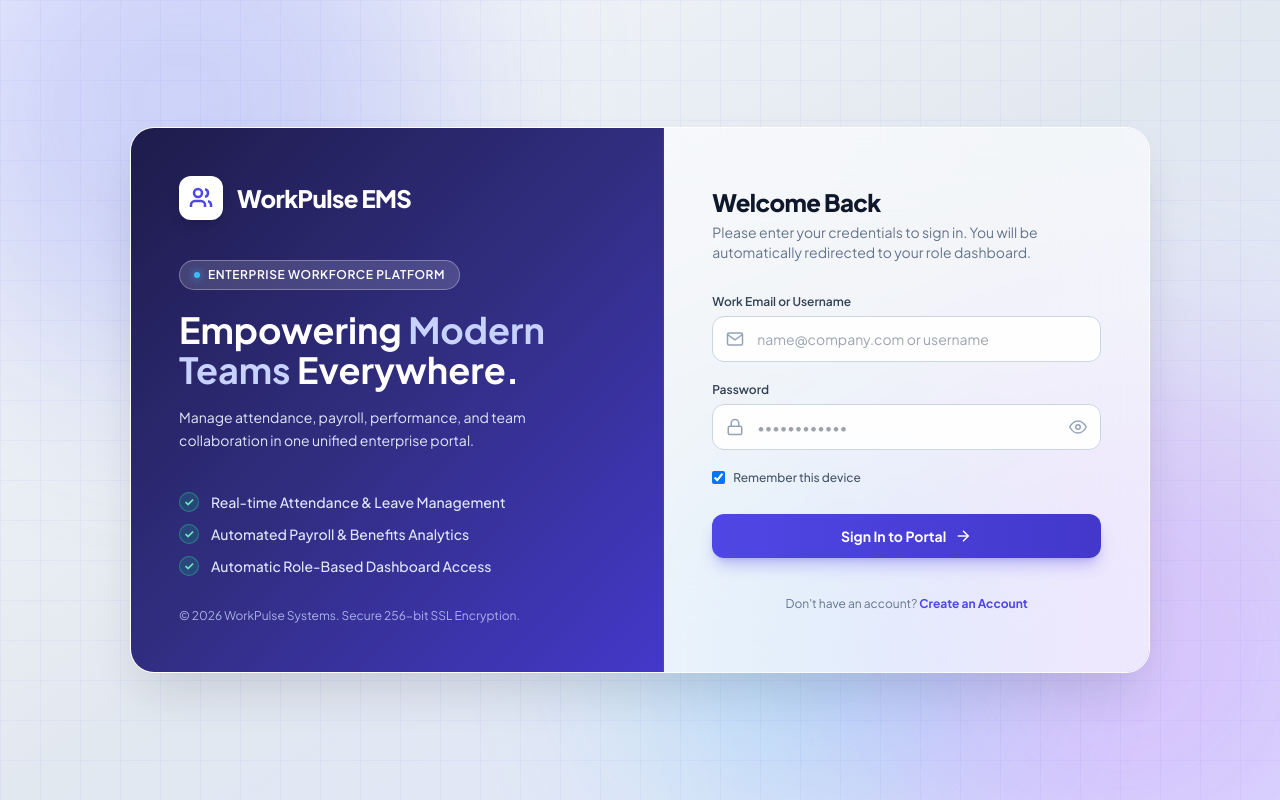
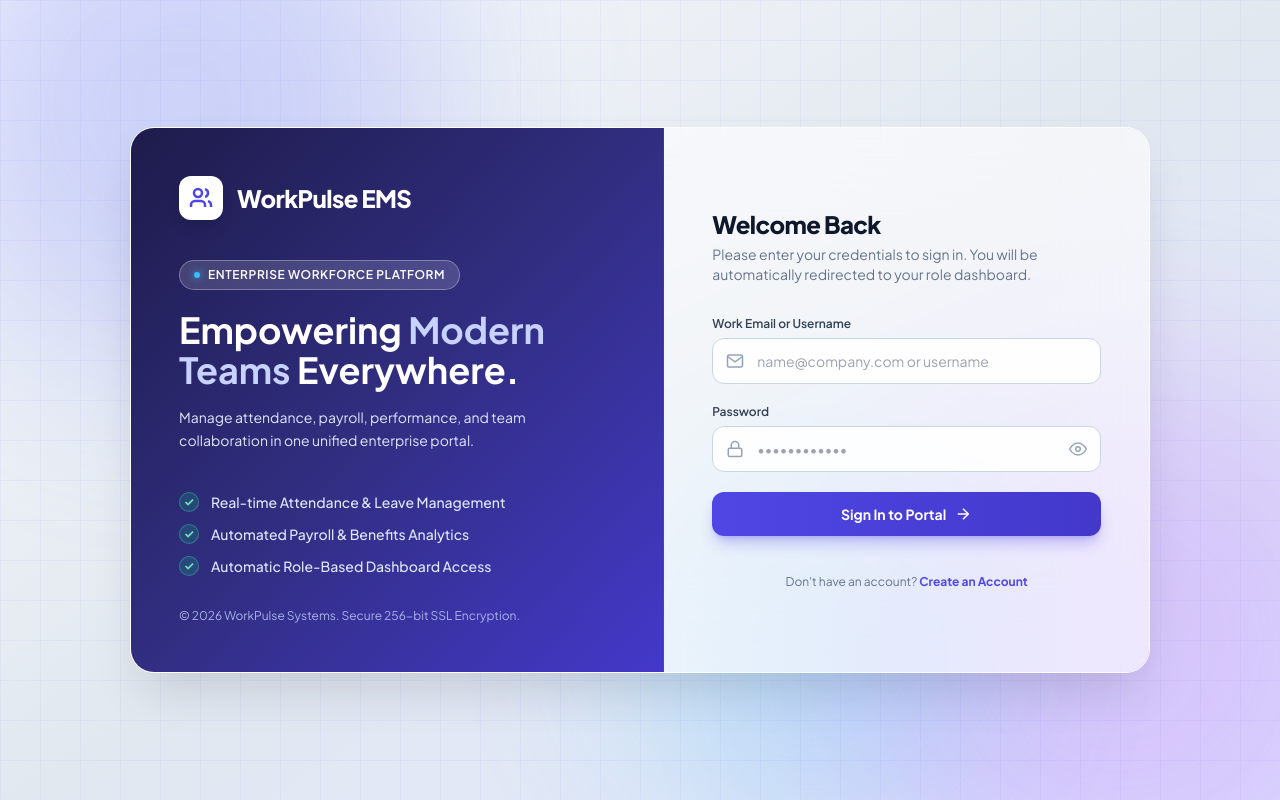
Before and after one commit to ShyamBorsaniya/ems-frontend, a React (Create React App) app: page /login in a window 1280 px wide. Built offline with nearby package versions, Linux system fonts and the light colour scheme.

Commit message:
feat: implement login and registration UI components with form validation

```diff
--- a/src/components/Login/Login.jsx
+++ b/src/components/Login/Login.jsx
@@ -5,7 +5,6 @@ import { saveAuthData } from '../../utils/storage';
 export default function Login({ onLoginSuccess }) {
   const [email, setEmail] = useState('');
   const [password, setPassword] = useState('');
-  const [rememberMe, setRememberMe] = useState(true);
   const [showPassword, setShowPassword] = useState(false);
 
   const [isLoading, setIsLoading] = useState(false);
@@ -33,7 +32,7 @@ export default function Login({ onLoginSuccess }) {
       setIsLoading(false);
 
       if (response && response.success === true && response.data) {
-        saveAuthData(response, rememberMe);
+        saveAuthData(response, true);
 
         const userData = response.data.user || {};
         const tokens = response.data.tokens || {};
@@ -213,17 +212,7 @@ export default function Login({ onLoginSuccess }) {
               </div>
             </div>
 
-            <div className="flex items-center justify-between text-xs text-slate-600 mb-2">
-              <label className="flex items-center gap-2 cursor-pointer select-none font-medium">
-                <input
-                  type="checkbox"
-                  checked={rememberMe}
-                  onChange={(e) => setRememberMe(e.target.checked)}
-                  className="rounded border-slate-300 text-indigo-600 focus:ring-indigo-500"
-                />
-                <span>Remember this device</span>
-              </label>
-            </div>
+
 
             <button
               type="submit"
--- a/src/components/Login/LoginForm.jsx
+++ b/src/components/Login/LoginForm.jsx
@@ -8,7 +8,6 @@ export default function LoginForm({ onLoginSuccess }) {
 
   const [email, setEmail] = useState('');
   const [password, setPassword] = useState('');
-  const [rememberMe, setRememberMe] = useState(true);
   const [showPassword, setShowPassword] = useState(false);
 
   const [isLoading, setIsLoading] = useState(false);
@@ -31,7 +30,7 @@ export default function LoginForm({ onLoginSuccess }) {
     setIsLoading(true);
 
     try {
-      const result = await login({ email: email.trim(), password }, rememberMe);
+      const result = await login({ email: email.trim(), password }, true);
       setIsLoading(false);
 
       if (result && result.success) {
@@ -144,17 +143,7 @@ export default function LoginForm({ onLoginSuccess }) {
           </div>
         </div>
 
-        <div className="flex items-center justify-between text-xs text-slate-600 mb-2">
-          <label className="flex items-center gap-2 cursor-pointer select-none font-medium">
-            <input
-              type="checkbox"
-              checked={rememberMe}
-              onChange={(e) => setRememberMe(e.target.checked)}
-              className="rounded border-slate-300 text-indigo-600 focus:ring-indigo-500"
-            />
-            <span>Remember this device</span>
-          </label>
-        </div>
+
 
         <button
           type="submit"
--- a/src/components/Register/RegisterForm.jsx
+++ b/src/components/Register/RegisterForm.jsx
@@ -170,7 +170,7 @@ export default function RegisterForm() {
   };
 
   return (
-    <div className="p-6 sm:p-10 flex flex-col justify-center bg-white/60 backdrop-blur-md">
+    <div className="px-6 py-10 sm:px-10 sm:py-12 flex flex-col bg-white/60 backdrop-blur-md max-h-[80vh] overflow-y-auto">
       <div className="mb-6">
         <h2 className="text-2xl font-extrabold text-slate-900 tracking-tight">Create Account</h2>
         <p className="text-xs sm:text-sm text-slate-500 mt-1">Please fill in all required fields to register your new account.</p>
```
